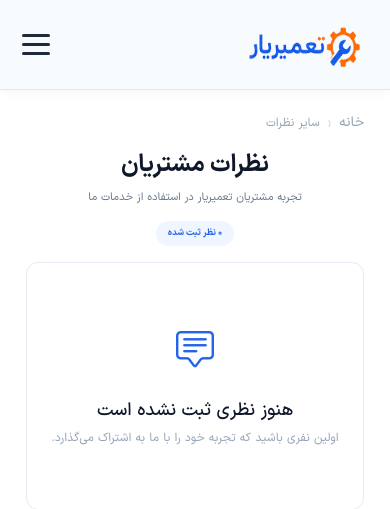
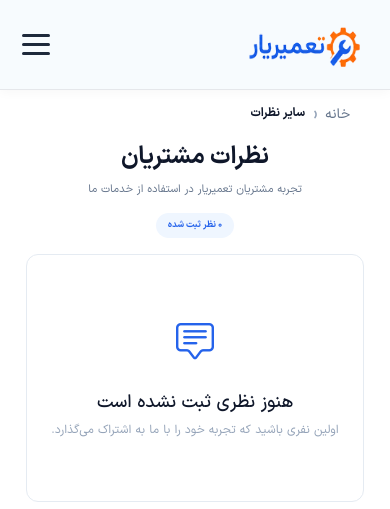
Before and after one commit to Fs310/acharin, a Django app: page /comments in a window 390 px wide. Shown: the top 509 px of the page. Run offline with Django 5.2, Linux system fonts and the light colour scheme; data that the repository does not hold is empty; some libraries are stand-ins or nearby versions.

Commit message:
Unify breadcrumb arrows and current-page styling

```diff
--- a/static/css/overrides.css
+++ b/static/css/overrides.css
@@ -20,7 +20,8 @@
 
 /* ===================== Breadcrumb مشترک سایت ===================== */
 
-.site-breadcrumb {
+.site-breadcrumb,
+.client-breadcrumb {
     display: flex;
     align-items: center;
     justify-content: flex-start;
@@ -33,14 +34,16 @@
     font-size: 14px;
 }
 
-.site-breadcrumb > * {
+.site-breadcrumb > *,
+.client-breadcrumb > * {
     display: inline-flex;
     align-items: center;
     margin: 0;
     line-height: 1.8;
 }
 
-.site-breadcrumb > * + *::before {
+.site-breadcrumb > * + *::before,
+.client-breadcrumb > * + *::before {
     content: "‹";
     display: inline-flex;
     align-items: center;
@@ -51,18 +54,26 @@
     line-height: 1;
 }
 
-.site-breadcrumb a {
+.client-breadcrumb > span[aria-hidden="true"] {
+    display: none;
+}
+
+.site-breadcrumb a,
+.client-breadcrumb a {
     color: #64748b;
     text-decoration: none;
     transition: color .2s ease;
 }
 
 .site-breadcrumb a:hover,
-.site-breadcrumb a:focus-visible {
+.site-breadcrumb a:focus-visible,
+.client-breadcrumb a:hover,
+.client-breadcrumb a:focus-visible {
     color: #f97316;
 }
 
-.site-breadcrumb span[aria-current="page"] {
+.site-breadcrumb span[aria-current="page"],
+.client-breadcrumb span[aria-current="page"] {
     color: #0f172a;
     font-weight: 600;
 }
@@ -137,7 +148,6 @@
     transform: translateY(-2px);
 }
 
-/* دکمه‌های انتهای سکشن‌های Home هم همان ابعاد CTA استاندارد را دارند. */
 .service_section > .container-fluid .btn-box a,
 .client_section > .container-fluid .btn-box a,
 .news_section > .container-fluid .btn-box a {
@@ -193,14 +203,16 @@
 }
 
 @media (max-width: 576px) {
-    .site-breadcrumb {
+    .site-breadcrumb,
+    .client-breadcrumb {
         padding: 12px 14px;
         font-size: 12px;
         overflow-x: auto;
         white-space: nowrap;
     }
 
-    .site-breadcrumb > * + *::before {
+    .site-breadcrumb > * + *::before,
+    .client-breadcrumb > * + *::before {
         margin: 0 8px;
         font-size: 16px;
     }
@@ -309,7 +321,6 @@
         gap: 14px;
     }
 
-    /* Home: CTA پایانی در موبایل همان الگوی مشترک صفحات دیگر را حفظ می‌کند. */
     .order_section .action-btn {
         flex-direction: column;
         width: 100%;
@@ -322,7 +333,6 @@
         height: 48px;
     }
 
-    /* دکمه‌های «مشاهده همه...» در Home روی موبایل جمع‌وجور و یکدست باشند. */
     .service_section > .container-fluid .btn-box a,
     .client_section > .container-fluid .btn-box a,
     .news_section > .container-fluid .btn-box a {
```
